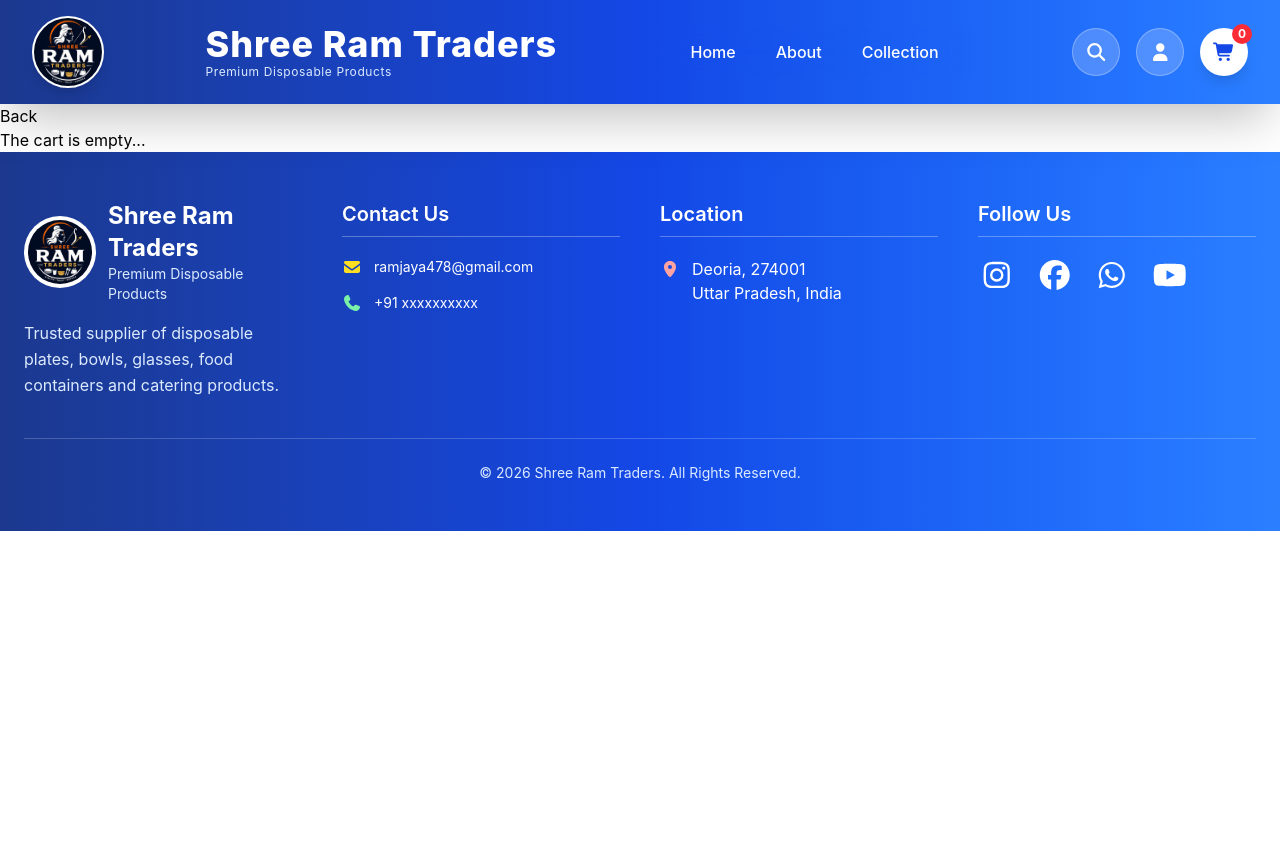
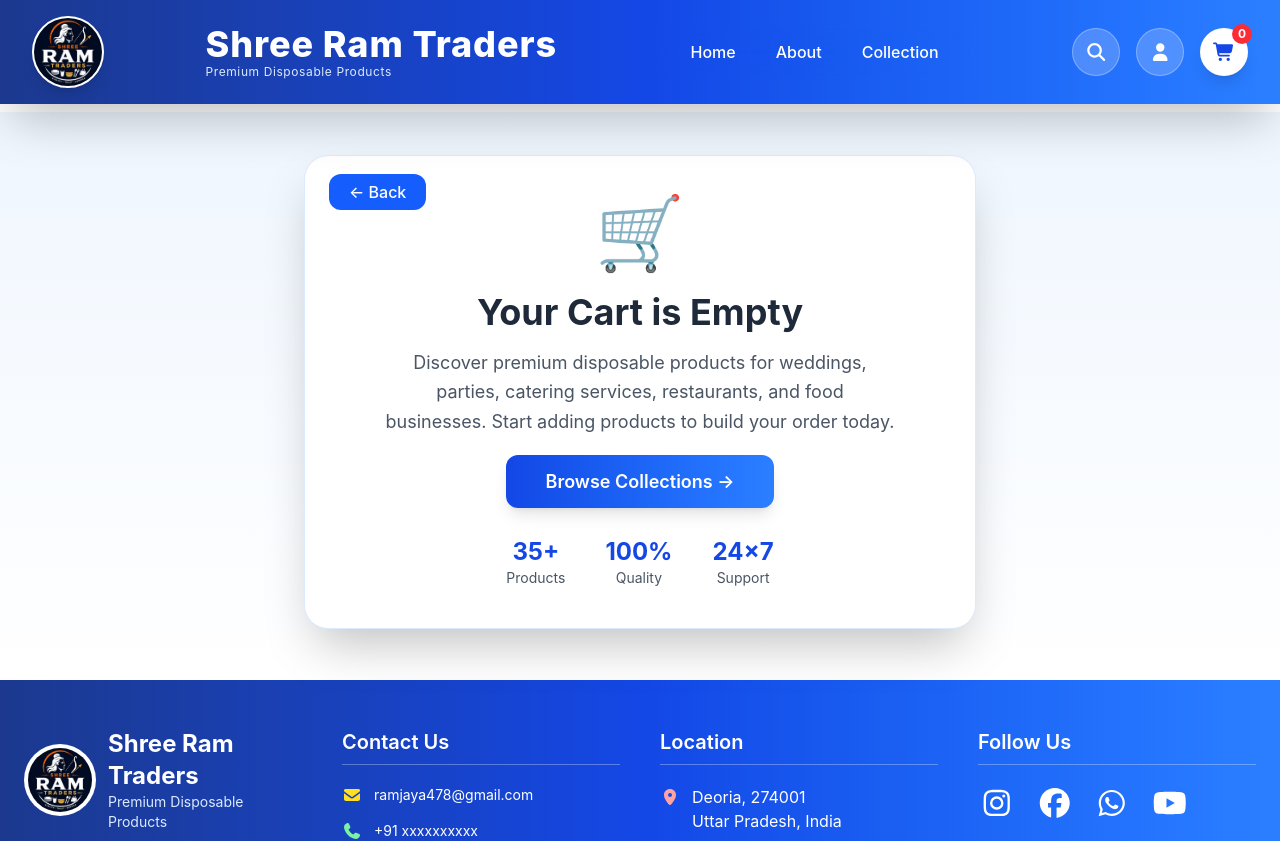
Before and after one commit to ambikamishra03/shree-ram-traders-ecommerce-site, a React (Vite) app in the folder client/: page /cart in a window 1280 px wide. Shown: the top 841 px of the page. Before the commit the page ends 800 px from the top, so only its background shows below. Built offline with nearby package versions, Linux system fonts and the light colour scheme.

Commit message:
empty cart page

```diff
--- a/client/src/pages/Cart.jsx
+++ b/client/src/pages/Cart.jsx
@@ -1,15 +1,66 @@
 import Footer from "../components/Footer";
 import Navbar from "../components/Navbar";
+import { Link } from "react-router-dom";
 
 
 const Cart = () => {
 return (
     <>
     <Navbar/>
-    <div>
-        <button>Back</button>
-        <h2>The cart is empty...</h2>
+   <div className="min-h-[70vh] flex items-center justify-center bg-gradient-to-b from-blue-50 to-white px-6 mt-2 mb-2">
+
+  <div className="relative bg-white max-w-2xl w-full rounded-3xl shadow-2xl border border-blue-100 p-10 text-center">
+
+    {/* Back Button */}
+    <div className="absolute top-6 left-6">
+      <Link to="/" className="px-5 py-2 bg-blue-600 text-white rounded-xl font-medium hover:bg-blue-700 transition-all duration-300 hover:shadow-lg">
+        ← Back
+      </Link>
     </div>
+
+    {/* Cart Icon */}
+    <div className="text-7xl mb-6">
+      🛒
+    </div>
+
+    {/* Heading */}
+    <h2 className="text-4xl font-bold text-gray-800 mb-4">
+      Your Cart is Empty
+    </h2>
+
+    {/* Description */}
+    <p className="text-gray-600 text-lg leading-relaxed max-w-lg mx-auto mb-8">
+      Discover premium disposable products for weddings,
+      parties, catering services, restaurants, and food businesses.
+      Start adding products to build your order today.
+    </p>
+
+    {/* Action Button */}
+    <Link to="/collection" className="bg-gradient-to-r from-blue-700 to-blue-500 text-white px-10 py-4 rounded-xl font-semibold text-lg hover:from-blue-800 hover:to-blue-600 transition-all duration-300 hover:scale-105 shadow-lg">
+      Browse Collections →
+    </Link>
+
+    {/* Stats */}
+    <div className="flex justify-center gap-10 mt-10 text-sm text-gray-600">
+      <div>
+        <p className="text-2xl font-bold text-blue-700">35+</p>
+        Products
+      </div>
+
+      <div>
+        <p className="text-2xl font-bold text-blue-700">100%</p>
+        Quality
+      </div>
+
+      <div>
+        <p className="text-2xl font-bold text-blue-700">24×7</p>
+        Support
+      </div>
+    </div>
+
+  </div>
+
+</div>
     <Footer/>
     </>
 )
```
